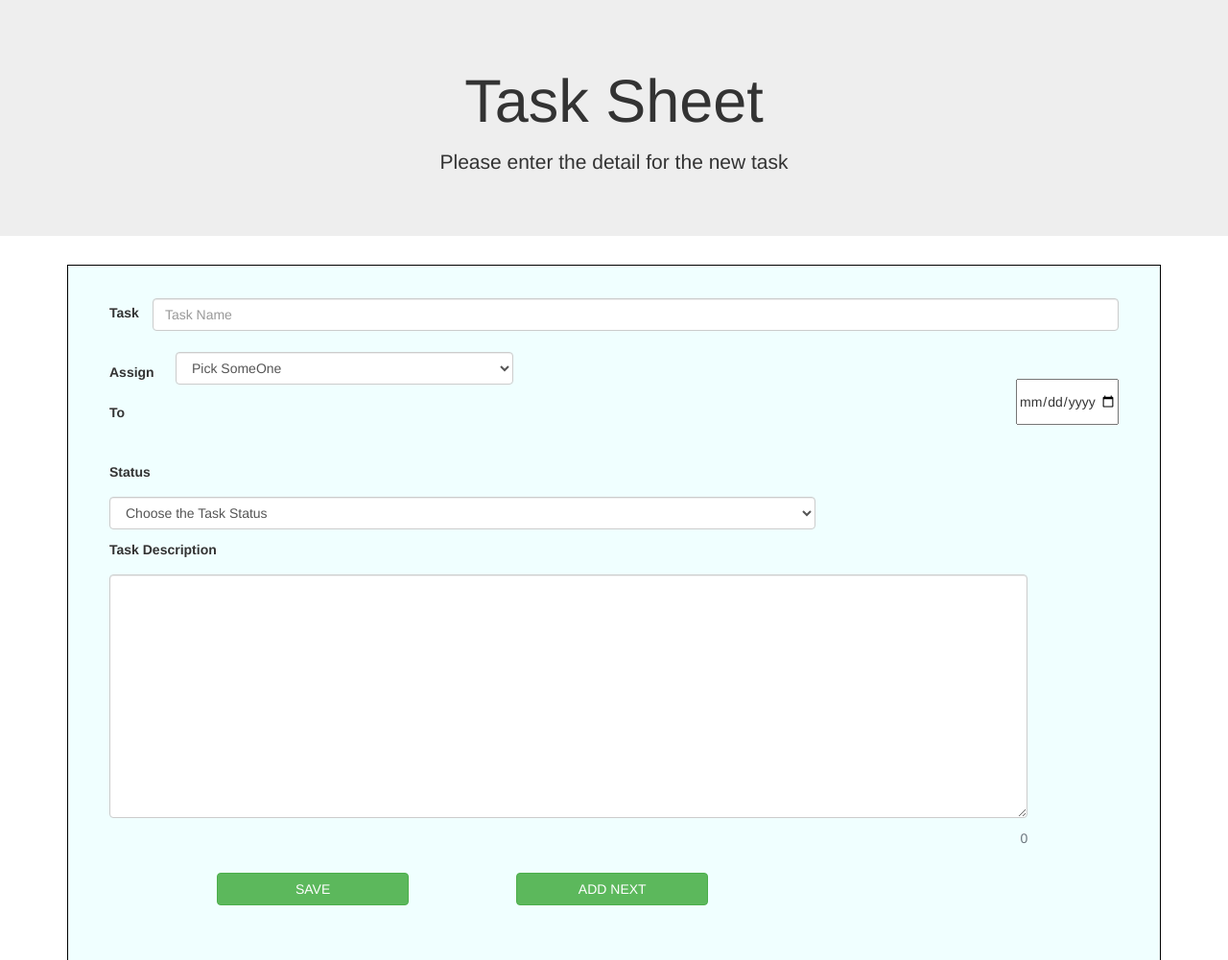
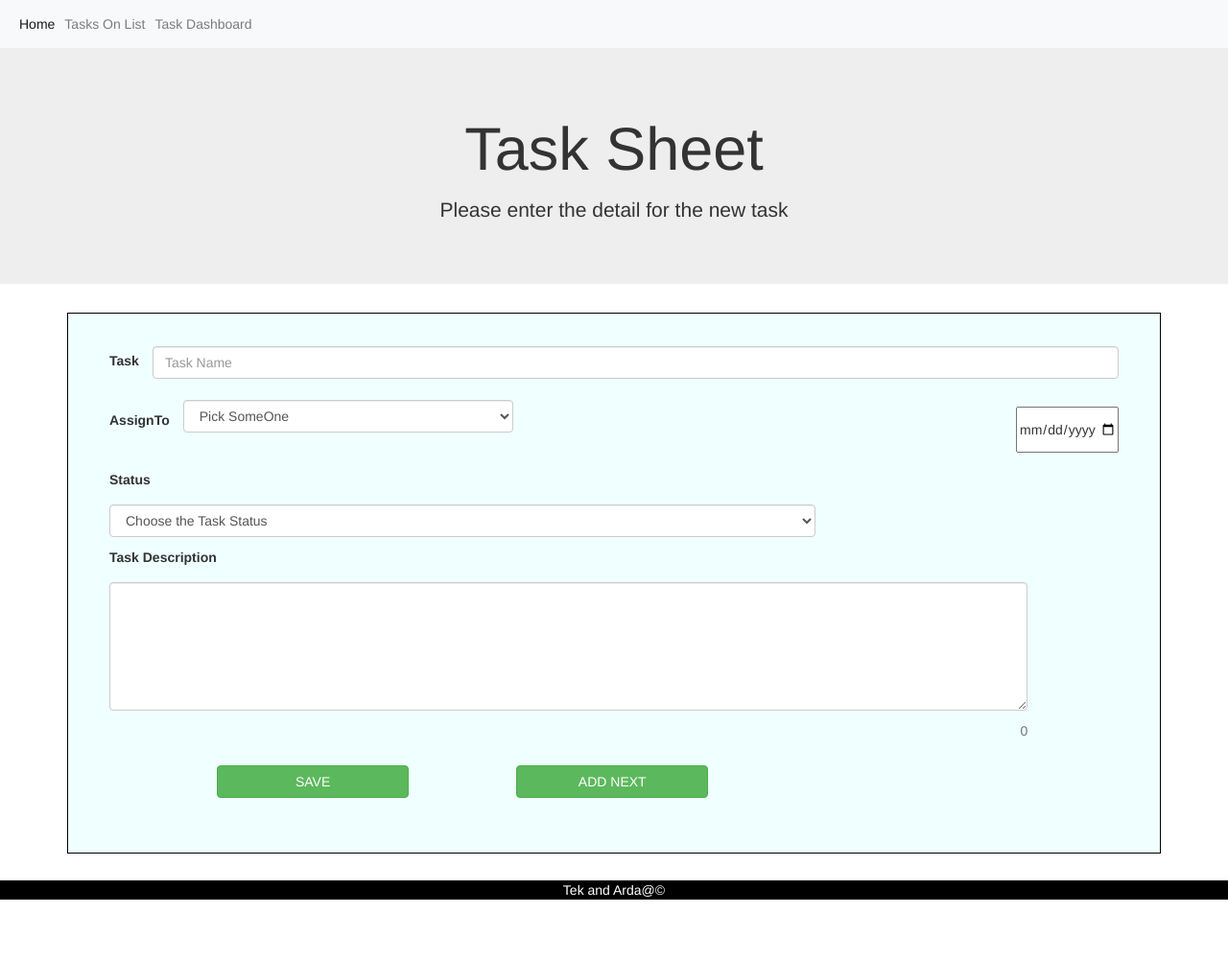
Before and after one commit to Ardra-rep1/TeamRepoA_T, a plain HTML site: page newtask.html in a window 1280 px wide. Shown: the top 1001 px of the page at 96% size. After the commit the page ends 938 px from the top, so only its background shows below. Drawn offline with nearby package versions, Linux system fonts and the light colour scheme.

Commit message:
addedtaskdashboardlink

```diff
--- a/newtask.html
+++ b/newtask.html
@@ -1,5 +1,6 @@
 <!DOCTYPE html>
 <html lang="en">
+
 <head>
     <meta charset="UTF-8">
     <meta name="viewport" content="width=device-width, initial-scale=1.0">
@@ -8,7 +9,31 @@
     <link rel="stylesheet" href="css/style1.css">
     <title>New Task</title>
 </head>
+
 <body>
+    <header>
+        <nav class="navbar-light navbar-expand-sm bg-light text-muted">
+            <!-- Add the <a> below: -->
+            <button class="navbar-toggler" type="button" data-toggle="collapse" data-target="#navbarSupportedContent"
+                aria-controls="navbarSupportedContent" aria-expanded="false" aria-label="Toggle navigation">
+                <span class="navbar-toggler-icon"></span>
+            </button>
+            <div class="collapse navbar-collapse" id="navbarSupportedContent">
+                <!-- Make the follow elements into a nav component: -->
+                <ul class="navbar-nav">
+                    <li class="nav-item active">
+                        <a href="#home" class="nav-link">Home <span class="sr-only">(current)</span></a>
+                    </li>
+                    <li class="nav-item">
+                        <a href="#TasksAdded" class="nav-link">Tasks On List</a>
+                    </li>
+                    <li class="nav-item">
+                        <a href="index.html" class="nav-link">Task Dashboard</a>
+                    </li>
+
+                </ul>
+            </div>
+        </nav>
 
         <div class="jumbotron jumbotron-fluid text-center">
             <div class="container">
@@ -16,8 +41,8 @@
                 <p class="lead">Please enter the detail for the new task </p>
             </div>
         </div>
-
-<main class="container ">
+    </header>
+    <main class="container">
         <form id="formId">
 
             <div class="form-group flex">
@@ -29,7 +54,7 @@
 
             <div class="flex assign-date">
                 <div class="form-group assign-field ">
-        <label for="assignedTo">Assign To</label>
+                    <label for="assignedTo">AssignTo</label>
                     <select class="form-control" id="assignedTo" name="Assigned To" value="assignedTo">
 
                         <option value="" selected>Pick SomeOne</option>
@@ -40,14 +65,15 @@
                     </select>
                 </div>
 
-        <div class="date">
-        <input type="date" id="taskDueDate" name="Due Date" class="datepicker" min="2020-12-10" max="2021-12-31">
+                <div class=" date">
+                    <input type="date" id="taskDueDate" name="Due Date" class="datepicker" min="2020-12-10"
+                        max="2021-12-31">
 
                 </div>
             </div>
 
             <div class="form-group status">
-            <label for="status"> Status </label>
+                <label for="status"> Status</label>
                 <select class="form-control" id="status" name="Status">
                     <option value="">Choose the Task Status</option>
                     <option value="TO DO">TO DO </option>
@@ -58,7 +84,8 @@
 
                 <div class="form-group text-box">
                     <label for="newTaskDescription">Task Description</label>
-                <textarea class="form-control" id="newTaskDescription" name="Task Description" rows="12" onkeyup="count_up(this);" placeholder="Description"> </textarea>
+                    <textarea class="form-control" id="newTaskDescription" name="Task Description" rows="6"
+                        onkeyup="count_up(this);" placeholder="Description"> </textarea>
                     <span class="text-muted pull-right" id="count1">0</span>
                     <br>
                 </div>
@@ -94,4 +121,5 @@
     <script src="js/index.js"></script>
 
 </body>
+
 </html>
```
Lines whose indentation alone changed are shown as unchanged.
